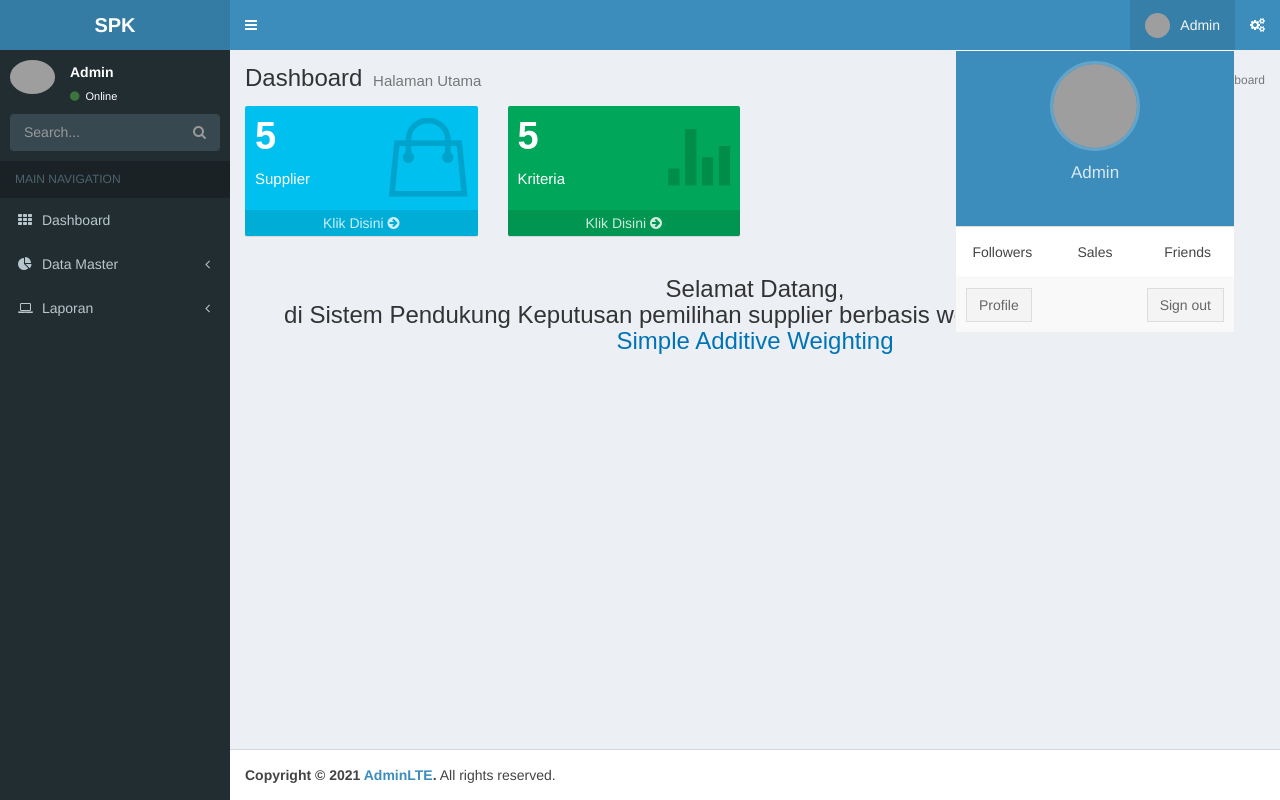
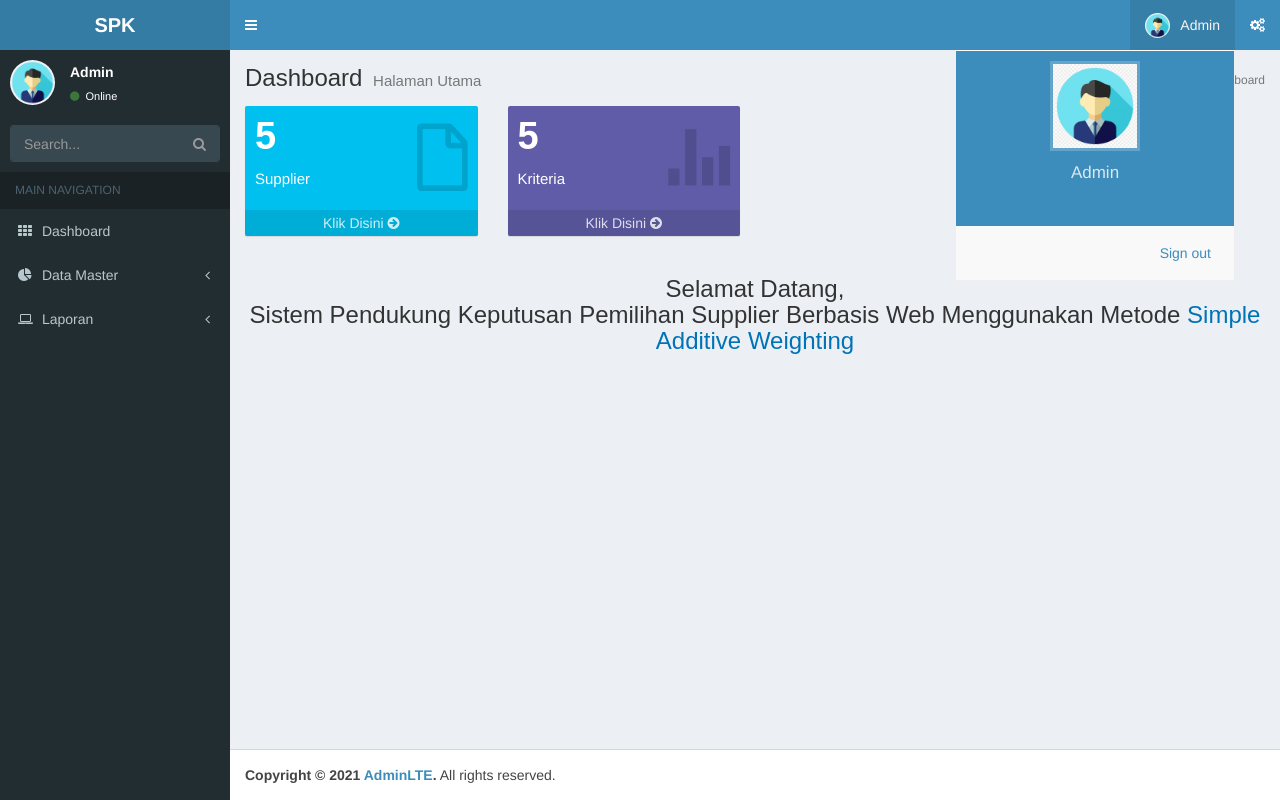
Before and after one commit to EmiliaE41181250/Kelompok31_Workshop, a PHP site: page /Kelompok31_Workshop/ in a window 1280 px wide, after a click on "Admin". Run offline with PHP 8.4, Linux system fonts and the light colour scheme; a user stored in the database is signed in; data comes from the database, SQL or seed files in the repository; some web fonts are replaced; grey boxes are pictures that could not be loaded.

Commit message:
memperbaiki css yang belum jalan

```diff
--- a/admin.php
+++ b/admin.php
@@ -65,20 +65,20 @@ require './connect.php';
           <!-- User Account: style can be found in dropdown.less -->
           <li class="dropdown user user-menu">
             <a href="#" class="dropdown-toggle" data-toggle="dropdown">
-              <img src="<?= BASE ?>dist/img/user2-160x160.jpg" class="user-image" alt="User Image">
+              <img src="<?= BASE ?>dist/img/usericon.jpg" class="user-image" alt="User Image">
               <span class="hidden-xs"><?= $_SESSION['user'] ?></span>
             </a>
             <ul class="dropdown-menu">
               <!-- User image -->
               <li class="user-header">
-                <img src="<?= BASE ?>dist/img/user2-160x160.jpg" class="img-circle" alt="User Image">
+                <img src="<?= BASE ?>dist/img/usericon.jpg" class="user-img-circle" alt="User Image">
                 <p>
                     <?= $_SESSION['user'] ?>
                   <!-- <small>Member since Nov. 2012</small> -->
                 </p>
               </li>
               <!-- Menu Body -->
-              <li class="user-body">
+              <!--<li class="user-body">
                 <div class="row">
                   <div class="col-xs-4 text-center">
                     <a href="#">Followers</a>
@@ -90,15 +90,15 @@ require './connect.php';
                     <a href="#">Friends</a>
                   </div>
                 </div>
-                <!-- /.row -->
-              </li>
+
+              </li>-->
               <!-- Menu Footer-->
               <li class="user-footer">
-                <div class="pull-left">
+                <!--<div class="pull-left">
                   <a href="#" class="btn btn-default btn-flat">Profile</a>
-                </div>
+                </div>-->
                 <div class="pull-right">
-                  <a href="./logout.php" class="btn btn-default btn-flat">Sign out</a>
+                  <a href="./logout.php" class="btn btn-outline-primary">Sign out</a>
                 </div>
               </li>
             </ul>
--- a/page/beranda.php
+++ b/page/beranda.php
@@ -36,7 +36,7 @@ $kriteria=$executeK->num_rows;
               <p>Supplier</p>
             </div>
             <div class="icon">
-              <i class="ion ion-bag"></i>
+              <i class="ion ion-document"></i>
             </div>
             <a href="<?= BASE."/?page=supplier" ?>" class="small-box-footer">Klik Disini <i class="fa fa-arrow-circle-right"></i></a>
           </div>
@@ -44,7 +44,7 @@ $kriteria=$executeK->num_rows;
         <!-- ./col -->
         <div class="col-lg-3 col-xs-6">
           <!-- small box -->
-          <div class="small-box bg-green">
+          <div class="small-box bg-purple">
             <div class="inner">
               <h3><?= $kriteria ?></h3>
 
@@ -61,7 +61,7 @@ $kriteria=$executeK->num_rows;
       </div>
       <h3 class="text-center">
       Selamat Datang,<br>
-            di Sistem Pendukung Keputusan pemilihan supplier berbasis web menggunakan metode <span class="text-blue">Simple Additive Weighting</span>
+             Sistem Pendukung Keputusan Pemilihan Supplier Berbasis Web Menggunakan Metode <span class="text-blue">Simple Additive Weighting</span>
       </h3>
       <!-- /.row (main row) -->
 
--- a/page/hasil.php
+++ b/page/hasil.php
@@ -8,7 +8,7 @@
       <ol class="breadcrumb">
         <li><a href="#"><i class="fa fa-dashboard"></i> Dashboard</a></li>
         <!-- <li><a href="#">Tables</a></li> -->
-        <li class="active">hasil</li>
+        <li class="active">Hasil</li>
       </ol>
     </section>
 
--- a/page/tambahnilai.php
+++ b/page/tambahnilai.php
@@ -8,7 +8,7 @@
         <div class="group-input col-md-3">
             <label for="supplier">Supplier</label>
             <select class="form-custom form-control" required name="supplier" id="supplier">
-                <option selected disabled>--Pilih Supplier--</option>
+                <option selected disabled>-- Pilih Supplier --</option>
                 <?php
                 $query="SELECT id_supplier,nama_supplier FROM supplier";
                 $execute=$konek->query($query);
@@ -25,7 +25,7 @@
         <div class="group-input col-md-3">
             <label for="barang">Jenis Barang</label>
             <select class="form-custom form-control" required name="barang" id="barang">
-                <option selected disabled>--Pilih Jenis Barang--</option>
+                <option selected disabled>-- Pilih Jenis Barang --</option>
                 <?php
                 $query="SELECT * FROM jenis_barang";
                 $execute=$konek->query($query);
--- a/page/tambahsubkriteria.php
+++ b/page/tambahsubkriteria.php
@@ -7,7 +7,7 @@
         <div class="group-input">
             <label for="kriteria" >Kriteria :</label>
             <select class="form-custom" required id="kriteria" name="kriteria">
-                <option selected disabled>-- Pilih Sifat Kriteria --</option>
+                <option selected disabled>-- Pilih Kriteria --</option>
                 <?php
                 $query="SELECT * FROM kriteria";
                 $execute=$konek->query($query);
--- a/page/ubahbobot2.php
+++ b/page/ubahbobot2.php
@@ -15,7 +15,7 @@ if ($execute2->num_rows == 0){
 ?>
 <!-- judul -->
 <div class="panel-top panel-top-edit">
-    <b><i class="fa fa-pencil"></i> Ubah data</b>
+<b class="text-blue"><i class="fa fa-pencil"></i> Ubah data</b>
 </div>
 <form id="form" action="./proses/prosesubah.php" method="POST">
     <input type="hidden" value="bobot" name="op">
--- a/page/ubahkriteria.php
+++ b/page/ubahkriteria.php
@@ -10,14 +10,14 @@ if ($execute->num_rows > 0){
 }
 ?>
 <div class="panel-top panel-top-edit">
-    <b><i class="fa fa-pencil"></i> Ubah data</b>
+<b class="text-blue"> <i class="fa fa-pencil"></i> Ubah data</b>
 </div>
 <form id="form" method="POST" action="./proses/prosesubah.php">
     <input type="hidden" name="op" value="kriteria">
     <input type="hidden" name="id" value="<?php echo $data['id_kriteria']; ?>">
     <div class="panel-middle">
         <div class="group-input">
-            <label for="kriteria" >Nama Supplier :</label>
+            <label for="kriteria" >Nama Kriteria :</label>
             <input type="text" value="<?php echo $data['nama_kriteria']; ?>" class="form-custom" required autocomplete="off" placeholder="Nama Kriteria" id="kriteria" name="kriteria">
         </div>
         <div class="group-input">
--- a/page/ubahnilai.php
+++ b/page/ubahnilai.php
@@ -9,7 +9,7 @@ while ($data=$getnilaiKriteria->fetch_array(MYSQLI_ASSOC)) {
 }
 ?>
 <div class="panel-top panel-top-edit">
-    <b><i class="fa fas fa-pencil"></i> Ubah data</b>
+<b class="text-blue"> <i class="fa fas fa-pencil"></i> Ubah data</b>
 </div>
 <form id="form" action="./proses/prosesubah.php" method="POST">
     <input type="hidden" value="nilai" name="op">
--- a/page/ubahsubkriteria.php
+++ b/page/ubahsubkriteria.php
@@ -9,7 +9,7 @@ if ($execute->num_rows > 0){
 }
 ?>
 <div class="panel-top panel-top-edit">
-    <b><i class="fa fa-pencil"></i> Ubah data</b>
+<b class="text-blue"> <i class="fa fa-pencil"></i> Ubah data</b>
 </div>
 <form id="form" method="POST" action="./proses/prosesubah.php">
     <input type="hidden" name="op" value="subkriteria">
--- a/page/ubahsupplier.php
+++ b/page/ubahsupplier.php
@@ -9,7 +9,7 @@ if ($execute->num_rows > 0){
 }
 ?>
 <div class="panel-top panel-top-edit">
-    <b><i class="fa fa-pencil"></i> Ubah data</b>
+<b class="text-blue"> <i class="fa fa-pencil"></i> Ubah data</b>
 </div>
 <form id="form" method="POST" action="./proses/prosesubah.php">
     <input type="hidden" name="op" value="supplier">
--- a/side.php
+++ b/side.php
@@ -4,7 +4,7 @@
       <!-- Sidebar user panel -->
       <div class="user-panel">
         <div class="pull-left image">
-          <img src="<?= BASE ?>dist/img/user2-160x160.jpg" class="img-circle" alt="User Image">
+          <img src="<?= BASE ?>dist/img/usericon.jpg" class="img-circle" alt="User Image">
         </div>
         <div class="pull-left info">
           <p><?= $_SESSION['user'] ?></p>
```
Also changed, not shown: dist/img/usericon.jpg (added).
